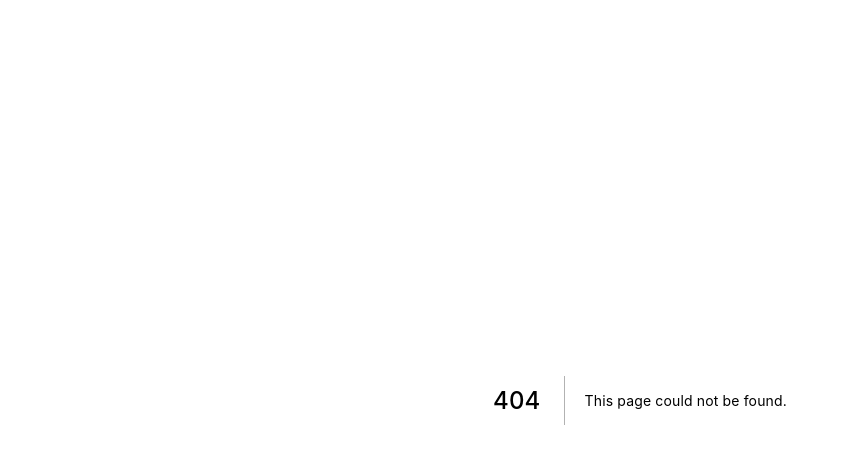
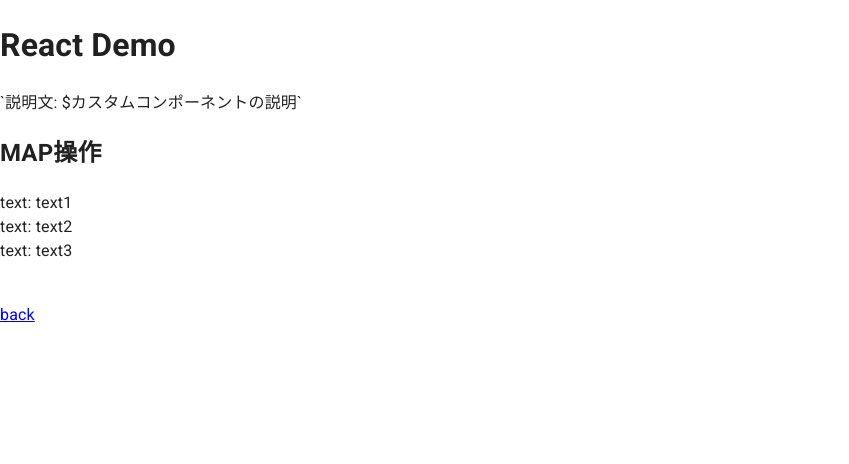
Before and after one commit to jey3dayo/nextjs-hands-on, a Next.js app: page /example/reactSample in a window 1280 px wide. Before the commit this address had no page. Shown: the top 464 px of the page, without its empty margins (0-849 px from the left). Built offline with nearby package versions, Linux system fonts and the light colour scheme.

Commit message:
reactのサンプル追加

```diff
--- a/pages/example/index.js
+++ b/pages/example/index.js
@@ -42,6 +42,9 @@ const Example = () => {
           <h2>Example</h2>
           <ul>
             <li>
+              <Link href="/example/reactSample">React sample</Link>
+            </li>
+            <li>
               <Link href="/example/click">handle click</Link>
             </li>
             <li>
--- /dev/null
+++ b/pages/example/reactSample.js
@@ -0,0 +1,41 @@
+import React from 'react';
+import Link from 'next/link';
+
+// コンポーネントの要素に値をいれた場合
+const Title = ({ title }) => {
+  return <h1>{title}</h1>;
+};
+
+// childrenにはタグの中身が入る
+const Description = ({ children }) => {
+  return <div>`説明文: ${children}`</div>;
+};
+
+const Example = () => {
+  const title = 'カスタムコンポーネントの説明';
+
+  const data = [
+    { id: 1, text: 'text1' },
+    { id: 2, text: 'text2' },
+    { id: 3, text: 'text3' },
+  ];
+
+  return (
+    <div>
+      <Title title="React Demo" />
+
+      <Description>{title}</Description>
+
+      <h2>MAP操作</h2>
+      {data.map((v) => (
+        <div key={v.id}>text: {v.text}</div>
+      ))}
+
+      <div style={{ marginTop: 40 }}>
+        <Link href="/example">back</Link>
+      </div>
+    </div>
+  );
+};
+
+export default Example;
```
